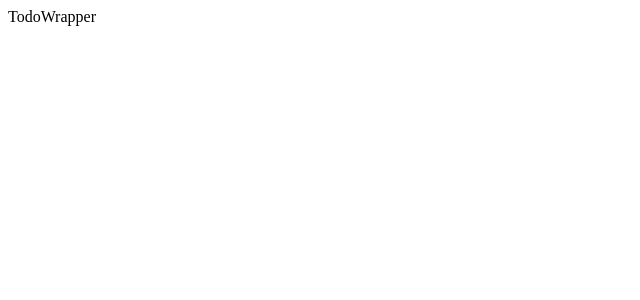
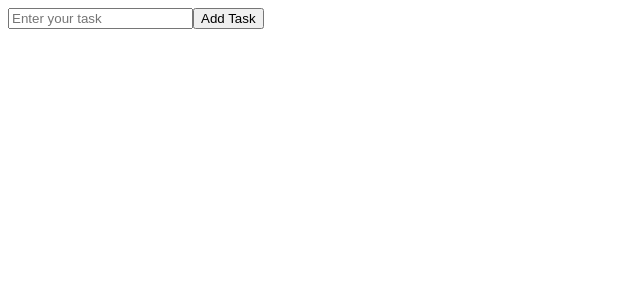
Before and after one commit to CarolANikolic/todo-list, a React (Create React App) app: page / in a window 1280 px wide. Shown: the top 300 px of the page, without its empty margins (0-640 px from the left). Built offline with nearby package versions, Linux system fonts and the light colour scheme.

Commit message:
feat(form): create a form based on the factory pattern, handle form submission by saving the input in localStorage.

```diff
--- /dev/null
+++ b/src/components/FormFactory.jsx
@@ -0,0 +1,26 @@
+import React, { useState } from 'react'
+import formConfigs from '../objects/formConfigs';
+
+export const FormFactory = (props) => {
+    const [inputValue, setInputValue] = useState("");
+    const formConfig = formConfigs[props.type];
+
+    const handleSubmit = (e) => {
+        e.preventDefault();
+        props.onSubmit(inputValue);
+        setInputValue(""); // Clear input after submission
+    };
+
+    return (
+    <form
+    className={props.formStyle}
+    onSubmit={handleSubmit}>
+        {formConfig.fields.map((field, index) => (
+            <input key={index} {...field}
+            value={inputValue}
+            onChange={(e)=> setInputValue(e.target.value)}/>
+        ))}
+        <button className={props.btnStyle} type='submit'>{formConfig.buttonLabel}</button>
+    </form>
+    )
+}
--- a/src/components/TodoWrapper.jsx
+++ b/src/components/TodoWrapper.jsx
@@ -1,7 +1,16 @@
 import React from 'react'
+import { FormFactory } from './FormFactory'
+import handleTodoFormSubmission from '../functions/handleTodoFormSubmission'
 
 export const TodoWrapper = () => {
     return (
-    <div>TodoWrapper</div>
+    <div className="todoWrapper">
+        <FormFactory
+            formStyle='todoForm'
+            type='todoForm'
+            onSubmit={handleTodoFormSubmission}
+            btnStyle='todoForm__button'
+        />
+    </div>
     )
 }
--- /dev/null
+++ b/src/functions/getTodosFromLocalStorage.jsx
@@ -0,0 +1,6 @@
+const getTodosFromLocalStorage = (userID) => {
+    const userTodos = localStorage.getItem(`todos_${userID}`);
+    return userTodos ? JSON.parse(userTodos) : [];
+}
+
+export default getTodosFromLocalStorage
--- /dev/null
+++ b/src/functions/getUserID.jsx
@@ -0,0 +1,12 @@
+import { v4 as uuidv4 } from 'uuid';
+
+const getUserID = () => {
+    let userID = localStorage.getItem('userID')
+    if (!userID) {
+        userID = uuidv4();
+        localStorage.setItem('userID', userID);
+    }
+    return userID
+}
+
+export default getUserID
--- /dev/null
+++ b/src/functions/handleTodoFormSubmission.jsx
@@ -0,0 +1,14 @@
+import { v4 as uuidv4 } from 'uuid';
+import getUserID from './getUserID';
+import saveTodosInLocalStorage from './saveTodosInLocalStorage';
+import getTodosFromLocalStorage from './getTodosFromLocalStorage';
+
+const handleTodoFormSubmission = (inputValue) => {
+    const userID = getUserID();
+    const newTodo = {d: uuidv4(), task: inputValue};
+    const todos = getTodosFromLocalStorage(userID);
+    const updatedTodos = [...todos, newTodo];
+    saveTodosInLocalStorage(userID, updatedTodos);
+}
+
+export default handleTodoFormSubmission
--- /dev/null
+++ b/src/functions/saveTodosInLocalStorage.jsx
@@ -0,0 +1,5 @@
+const saveTodosInLocalStorage = (userID, todos) => {
+    localStorage.setItem(`todos_${userID}`, JSON.stringify(todos));
+}
+
+export default saveTodosInLocalStorage
--- /dev/null
+++ b/src/objects/formConfigs.jsx
@@ -0,0 +1,15 @@
+import handleFormSubmssion from "../functions/handleTodoFormSubmission"
+
+const formConfigs = {
+    todoForm: {
+        fields: [
+            { className:'todoForm__input',
+            type: 'text',
+            placeholder: 'Enter your task'}
+        ],
+        buttonLabel: 'Add Task',
+        onSubmit: handleFormSubmssion
+    }
+}
+
+export default formConfigs
```
Also changed, not shown: src/components/TodoForm.jsx (deleted, +0 -8 lines), src/App.jsx (line endings or trailing spaces).
